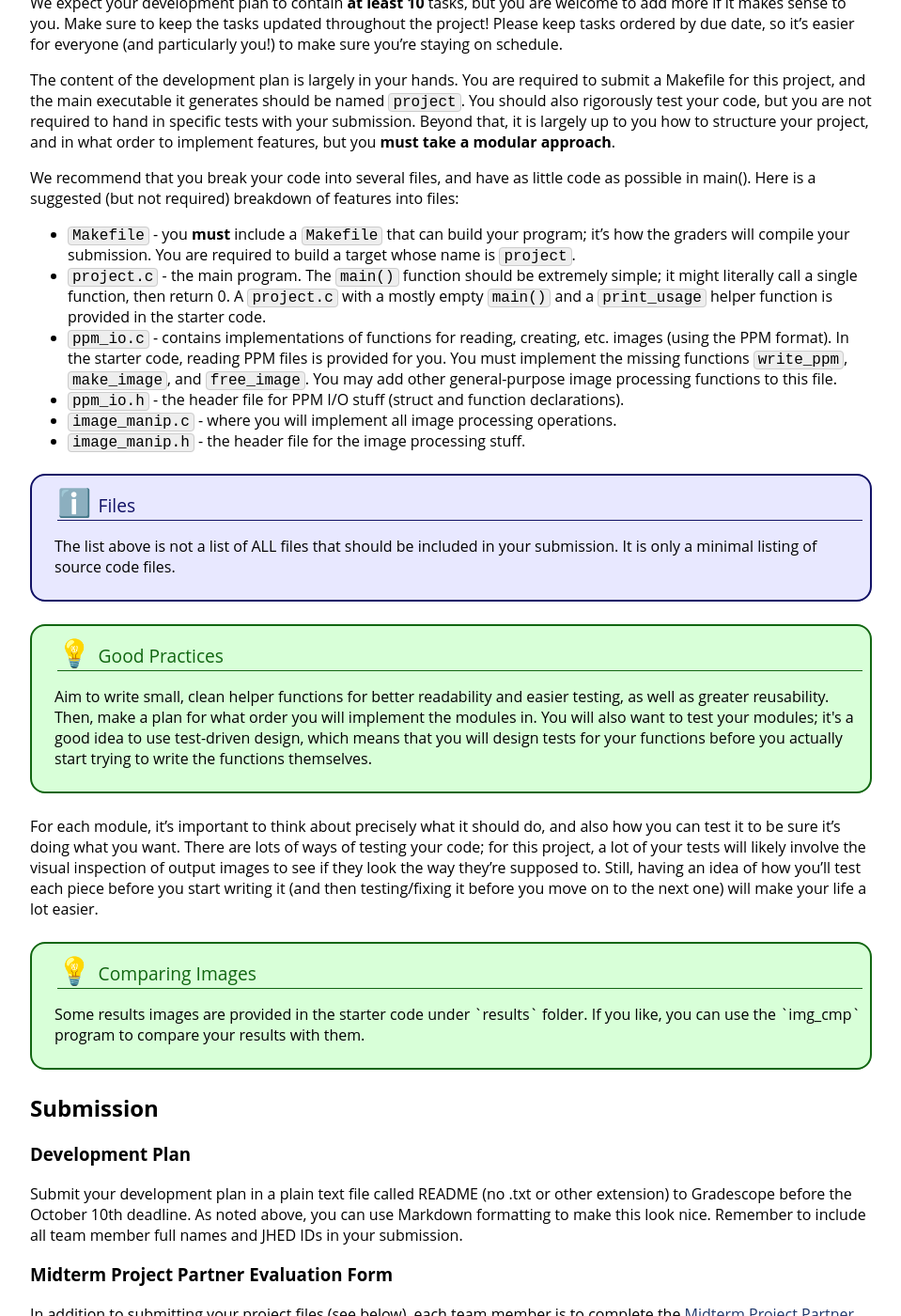
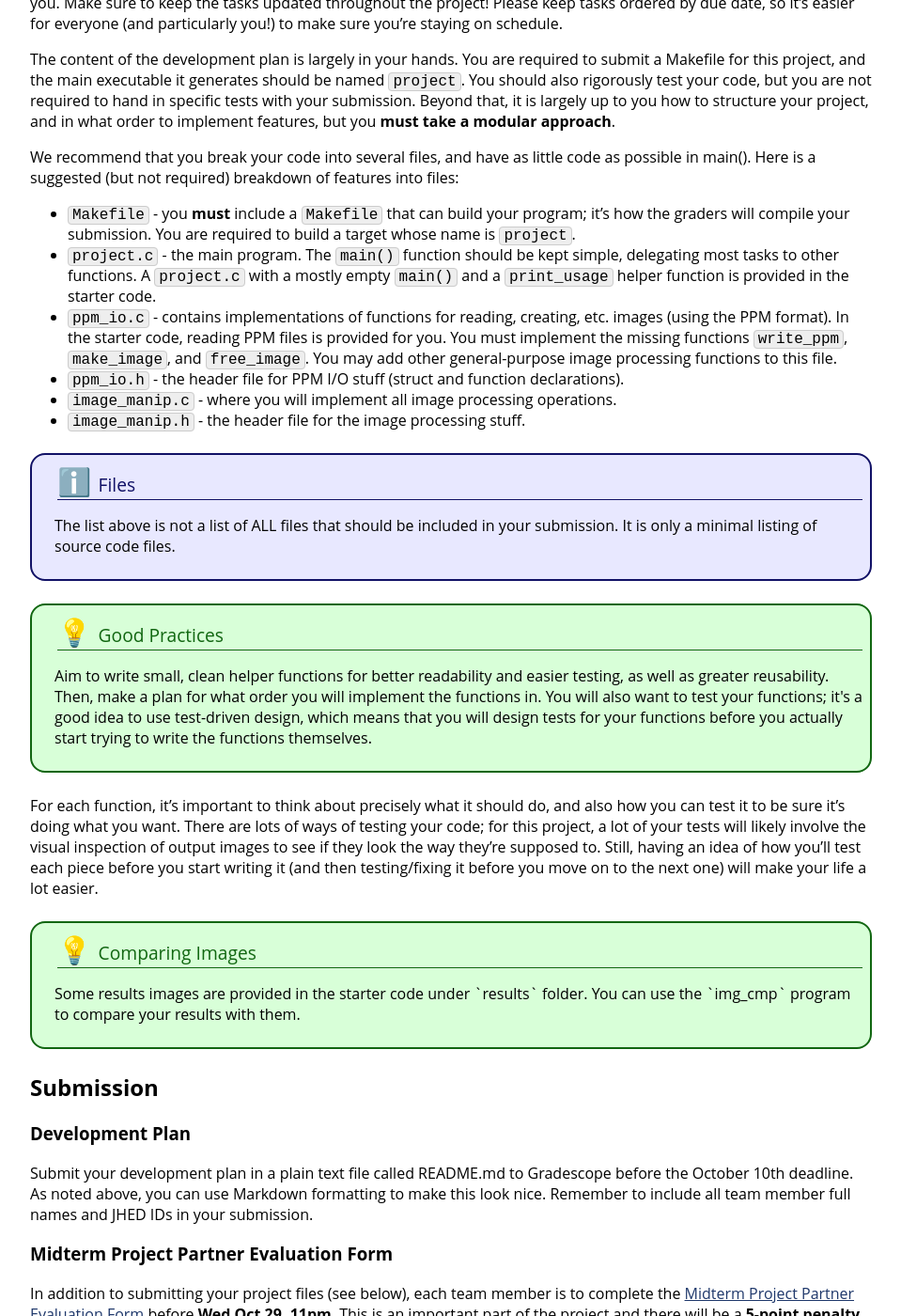
Before and after one commit to jhu-ip/cs220-f25, a Jekyll site: the page built from assign/midterm.md, in a window 1280 px wide and 1400 px high, scrolled down 17513 px. Shown: the whole window at 94% size, without its empty margins (160-1119 px from the left). Built offline with Jekyll 4.4.1, drawn with Linux system fonts in a browser that asks for light colours; some of the changed text lies outside the part shown.

Commit message:
midterm project handout: fixing typos, grammar, clarifications, etc.

```diff
--- a/assign/midterm.md
+++ b/assign/midterm.md
@@ -448,7 +448,7 @@ The content of the development plan is largely in your hands. You are required t
 We recommend that you break your code into several files, and have as little code as possible in main(). Here is a suggested (but not required) breakdown of features into files:
 
 - `Makefile` -  you **must** include a `Makefile` that can build your program; it's how the graders will compile your submission. You are required to build a target whose name is `project`.
-- `project.c` - the main program. The `main()` function should be extremely simple; it might literally call a single function, then return 0. A `project.c` with a mostly empty `main()` and a `print_usage` helper function is provided in the starter code.
+- `project.c` - the main program. The `main()` function should be kept simple, delegating most tasks to other functions. A `project.c` with a mostly empty `main()` and a `print_usage` helper function is provided in the starter code.
 - `ppm_io.c` - contains implementations of functions for reading, creating, etc. images (using the PPM format). In the starter code, reading PPM files is provided for you. You must implement the missing functions `write_ppm`, `make_image`, and `free_image`. You may add other general-purpose image processing functions to this file.
 - `ppm_io.h` - the header file for PPM I/O stuff (struct and function declarations).
 - `image_manip.c` - where you will implement all image processing operations.
@@ -464,16 +464,16 @@ We recommend that you break your code into several files, and have as little cod
 <div class='admonition tip'>
 <div class='title'>Good Practices</div>
 <div class='content'>
-<p>Aim to write small, clean helper functions for better readability and easier testing, as well as greater reusability. Then, make a plan for what order you will implement the modules in. You will also want to test your modules; it's a good idea to use test-driven design, which means that you will design tests for your functions before you actually start trying to write the functions themselves.</p>
+<p>Aim to write small, clean helper functions for better readability and easier testing, as well as greater reusability. Then, make a plan for what order you will implement the functions in. You will also want to test your functions; it's a good idea to use test-driven design, which means that you will design tests for your functions before you actually start trying to write the functions themselves.</p>
 </div>
 </div>
 
-For each module, it's important to think about precisely what it should do, and also how you can test it to be sure it's doing what you want. There are lots of ways of testing your code; for this project, a lot of your tests will likely involve the visual inspection of output images to see if they look the way they're supposed to. Still, having an idea of how you'll test each piece before you start writing it (and then testing/fixing it before you move on to the next one) will make your life a lot easier.
+For each function, it's important to think about precisely what it should do, and also how you can test it to be sure it's doing what you want. There are lots of ways of testing your code; for this project, a lot of your tests will likely involve the visual inspection of output images to see if they look the way they're supposed to. Still, having an idea of how you'll test each piece before you start writing it (and then testing/fixing it before you move on to the next one) will make your life a lot easier.
 
 <div class='admonition success'>
 <div class='title'>Comparing Images</div>
 <div class='content'>
-<p>Some results images are provided in the starter code under `results` folder. If you like, you can use the `img_cmp` program to compare your results with them.</p>
+<p>Some results images are provided in the starter code under `results` folder. You can use the `img_cmp` program to compare your results with them.</p>
 </div>
 </div>
 
@@ -481,7 +481,7 @@ For each module, it's important to think about precisely what it should do, and
 
 ### Development Plan
 
-Submit your development plan in a plain text file called README (no .txt or other extension) to Gradescope before the October 10th deadline. As noted above, you can use Markdown formatting to make this look nice. Remember to include all team member full names and JHED IDs in your submission.
+Submit your development plan in a plain text file called README.md to Gradescope before the October 10th deadline. As noted above, you can use Markdown formatting to make this look nice. Remember to include all team member full names and JHED IDs in your submission.
 
 ### Midterm Project Partner Evaluation Form
 
```
Also changed, not shown: other parts of assign/midterm.md (+4 -4 lines).
